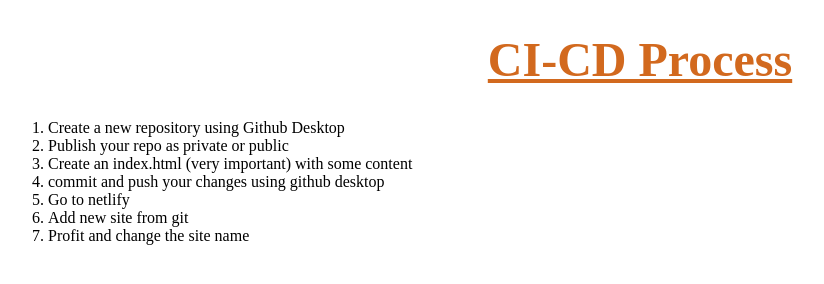
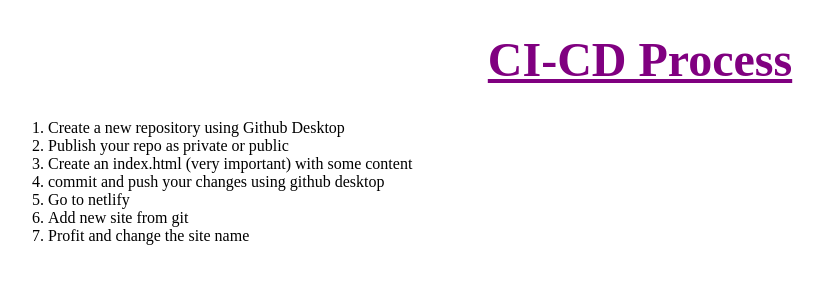
Before and after one commit to ardnasngn/1-raw-ci-cd, a plain HTML site: page index.html in a window 1280 px wide. Shown: the whole page, without its empty margins (0-824 px from the left). Drawn offline with Linux system fonts and the light colour scheme.

Commit message:
done for my annoying client

```diff
--- a/styles/style.css
+++ b/styles/style.css
@@ -1,6 +1,6 @@
 h1{
     text-align: center;
     font-size: 3rem;
-    color: chocolate;
+    color: purple;
     text-decoration: underline;
 }
```
